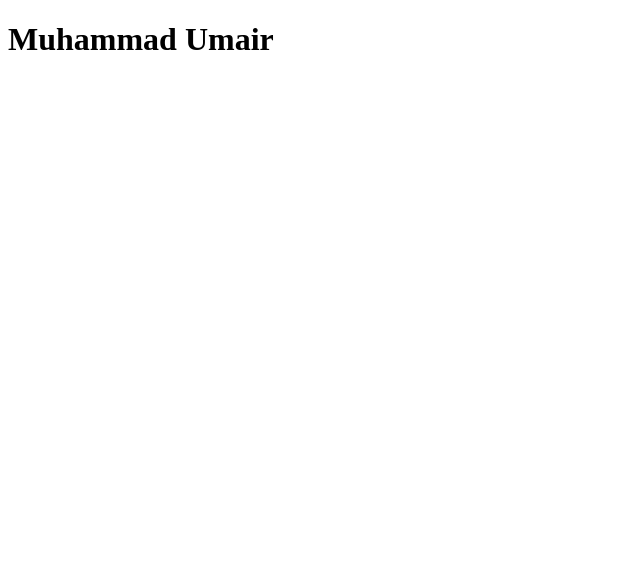
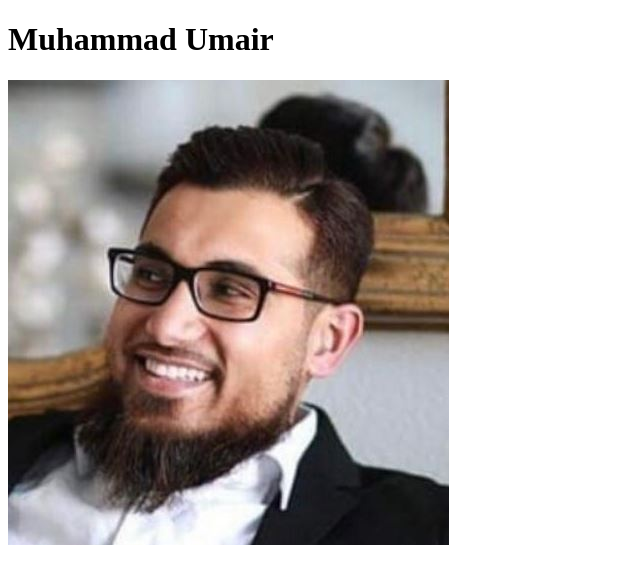
Before and after one commit to Mumair192/MyStaticWebsite, a plain HTML site: page index.html in a window 1280 px wide. Shown: the whole page, without its empty margins (0-640 px from the left). Drawn offline with Linux system fonts and the light colour scheme.

Commit message:
Basic Pic
See how it looks

```diff
--- a/index.html
+++ b/index.html
@@ -7,6 +7,8 @@
 </head>
 <h1>Muhammad Umair</h1>
 
+<img src="Work_pic.JPG" alt="Works in IT"
+
 <body>
 
 </body>
```
Also changed, not shown: Work_pic.JPG (added).
